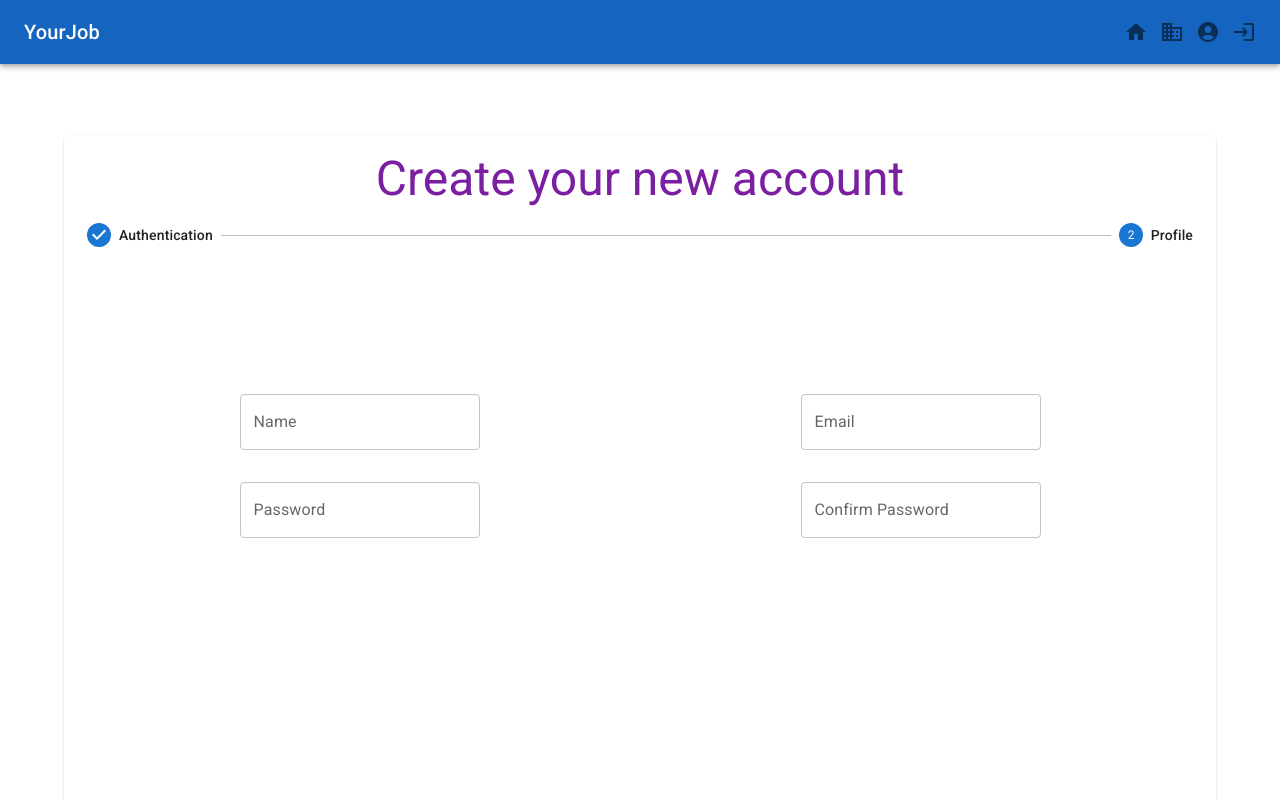
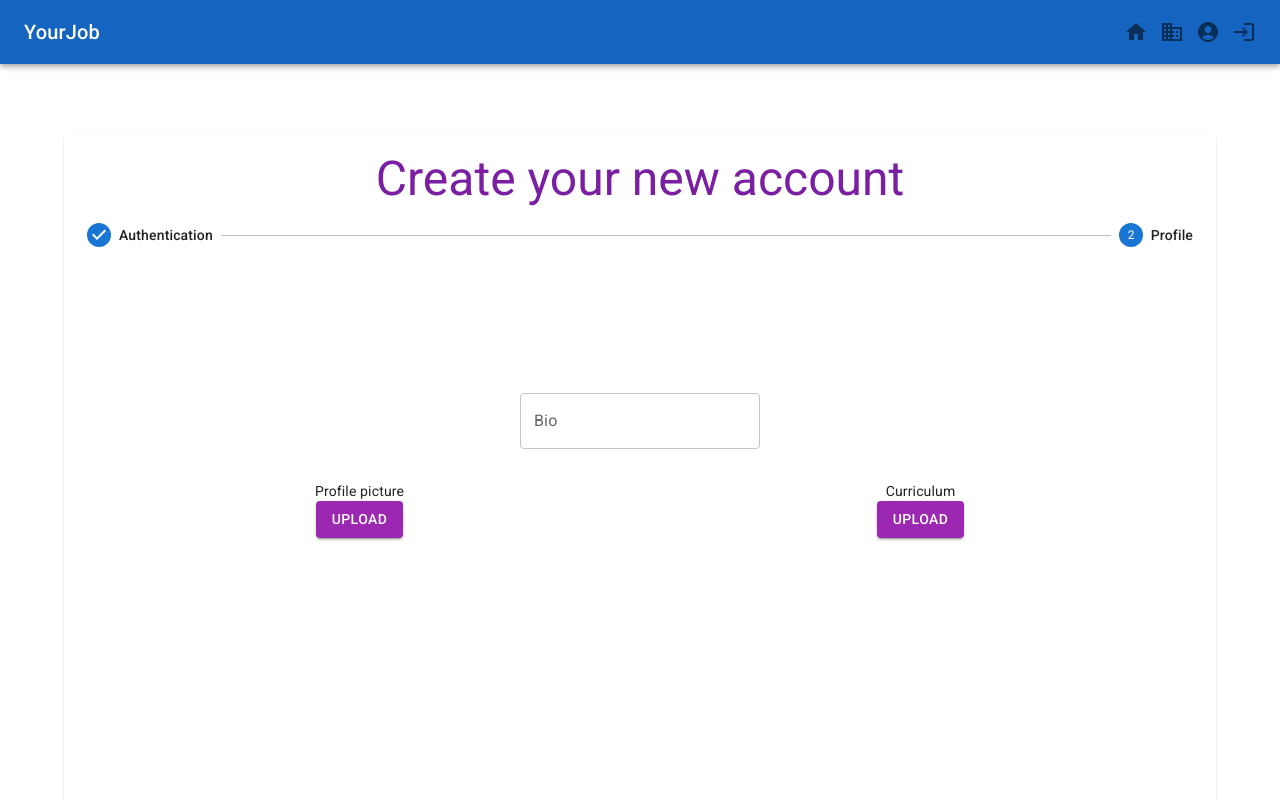
Before and after one commit to Romario-Negreiros/YourJob-Frontend, a React (Create React App) app: page /register in a window 1280 px wide. Shown: the top 800 px of the page. Built offline with nearby package versions, Linux system fonts and the light colour scheme.

Commit message:
Created styles of AuthForm and UserProfileForm

```diff
--- a/src/components/AuthForm/index.tsx
+++ b/src/components/AuthForm/index.tsx
@@ -1,10 +1,28 @@
 import React from 'react'
 
+import useStyles from './styles'
+
+import Grid from '@mui/material/Grid'
+import TextField from '@mui/material/TextField'
+
 const AuthForm: React.FC = () => {
+  const classes = useStyles()
+
   return (
-    <>
-    Authentication informations form
-    </>
+    <Grid container className={classes.grid} rowSpacing={4}>
+      <Grid item xs={12} sm={6} sx={{ textAlign: 'center' }}>
+        <TextField label="Name" sx={{ width: 240 }} />
+      </Grid>
+      <Grid item xs={12} sm={6} sx={{ textAlign: 'center' }}>
+        <TextField label="Email" sx={{ width: 240 }} />
+      </Grid>
+      <Grid item xs={12} sm={6} sx={{ textAlign: 'center' }}>
+        <TextField label="Password" sx={{ width: 240 }} />
+      </Grid>
+      <Grid item xs={12} sm={6} sx={{ textAlign: 'center' }}>
+        <TextField label="Confirm Password" sx={{ width: 240 }} />
+      </Grid>
+    </Grid>
   )
 }
 
--- /dev/null
+++ b/src/components/AuthForm/styles.ts
@@ -0,0 +1,17 @@
+import { makeStyles } from '@mui/styles'
+
+import { Theme } from '@mui/material'
+
+const useStyles = makeStyles((theme: Theme) => {
+  return {
+    grid: {
+      padding: '30px 0',
+      width: '100% !important',
+      [theme.breakpoints.up('sm')]: {
+        padding: 0
+      }
+    }
+  }
+})
+
+export default useStyles
--- a/src/components/UserProfileForm/index.tsx
+++ b/src/components/UserProfileForm/index.tsx
@@ -1,26 +1,42 @@
 import React from 'react'
 
 import useStyles from './styles'
+import { styled } from '@mui/material/styles'
 
 import Grid from '@mui/material/Grid'
+import Button from '@mui/material/Button'
+import Typography from '@mui/material/Typography'
 import TextField from '@mui/material/TextField'
 
 const UserProfileForm: React.FC = () => {
   const classes = useStyles()
 
+  const Input = styled('input')({
+    display: 'none'
+  })
+
   return (
     <Grid container className={classes.grid} rowSpacing={4}>
-      <Grid item xs={12} sm={6} sx={{ textAlign: 'center' }}>
-        <TextField label="Name" sx={{ width: 240 }} />
+      <Grid item sx={{ textAlign: 'center' }} xs={12}>
+        <TextField label="Bio" sx={{ width: 240 }} />
       </Grid>
-      <Grid item xs={12} sm={6} sx={{ textAlign: 'center' }}>
-        <TextField label="Email" sx={{ width: 240 }} />
+      <Grid item sx={{ textAlign: 'center' }} xs={12} sm={6}>
+      <label htmlFor="profile-picture">
+        <Typography variant="body2">Profile picture</Typography>
+        <Input type="file" accept="image/*" id="profile-picture" sx={{ display: 'none' }}/>
+        <Button variant="contained" color="secondary" component="span">
+          Upload
+        </Button>
+      </label>
       </Grid>
-      <Grid item xs={12} sm={6} sx={{ textAlign: 'center' }}>
-        <TextField label="Password" sx={{ width: 240 }} />
-      </Grid>
-      <Grid item xs={12} sm={6} sx={{ textAlign: 'center' }}>
-        <TextField label="Confirm Password" sx={{ width: 240 }} />
+      <Grid item sx={{ textAlign: 'center' }} xs={12} sm={6}>
+        <label htmlFor="curriculum">
+        <Typography variant="body2">Curriculum</Typography>
+          <Input type="file" accept="file/*" id="curriculum" sx={{ display: 'none' }}/>
+          <Button variant="contained" color="secondary" component="span">
+            Upload
+          </Button>
+        </label>
       </Grid>
     </Grid>
   )
```
